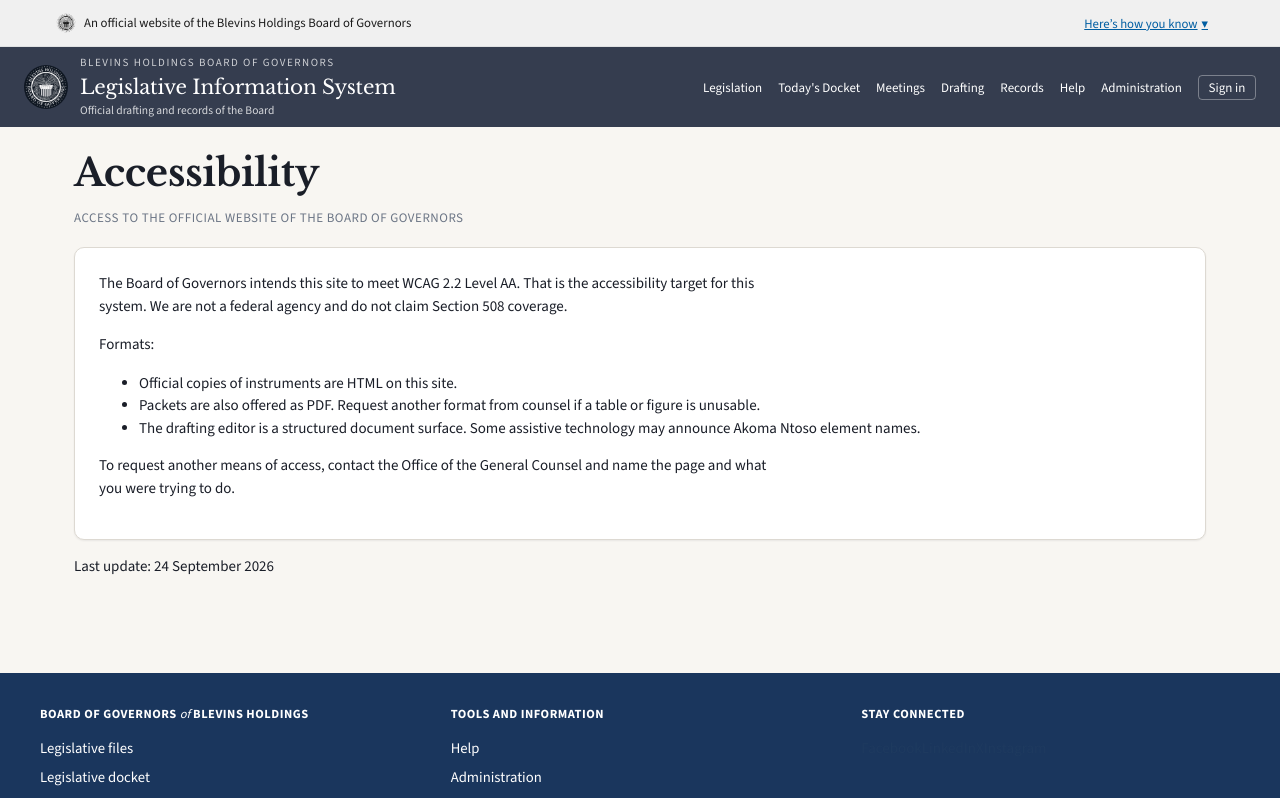
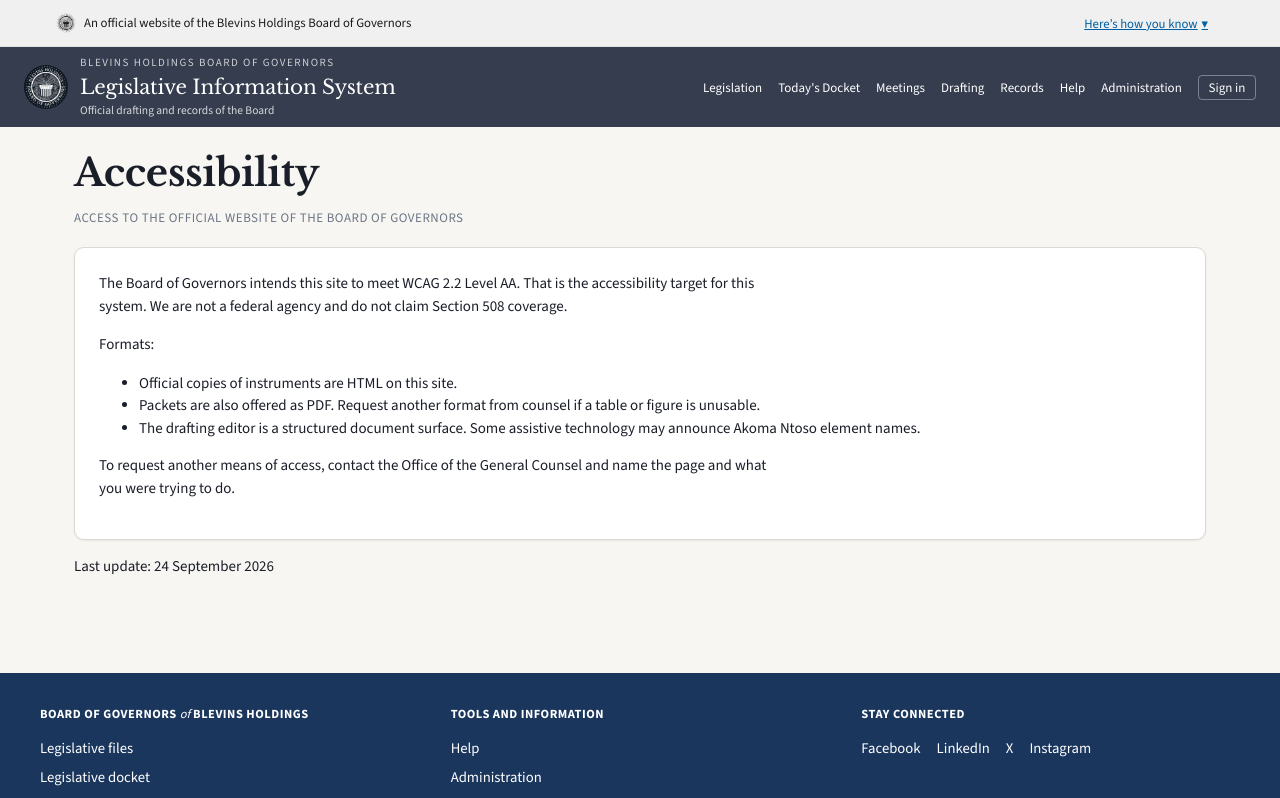
Before and after one commit to policynerd/blevins-docket-mgr, a Next.js app in the folder apps/web/: page /accessibility in a window 1280 px wide. Shown: the top 798 px of the page. Built offline with nearby package versions, Linux system fonts and the light colour scheme; no server answers.

Commit message:
Space the Stay Connected links.

```diff
--- a/apps/web/app/footer.css
+++ b/apps/web/app/footer.css
@@ -24,23 +24,19 @@
   letter-spacing: 0;
 }
 .text-uppercase { text-transform: uppercase; }
-.list-unstyled {
-  list-style: none;
-  margin: 0;
-  padding: 0;
-}
+.list-unstyled { list-style: none; margin: 0; padding: 0; }
 .footer__listItem { margin: 0 0 0.4rem; }
-.footer__link {
+.footer__link, .footer__social-link {
   color: #fff;
   text-decoration: none;
   font-size: 0.92rem;
 }
-.footer__link:hover, .footer__link:focus { text-decoration: underline; }
-.footer__note {
-  margin: 0;
-  font-size: 0.9rem;
-  line-height: 1.45;
-  color: #e8e8e8;
+.footer__link:hover, .footer__link:focus,
+.footer__social-link:hover, .footer__social-link:focus { text-decoration: underline; }
+.footer__social {
+  display: flex;
+  flex-wrap: wrap;
+  gap: 0.65rem 1rem;
 }
 .footer__footer {
   display: flex;
```
